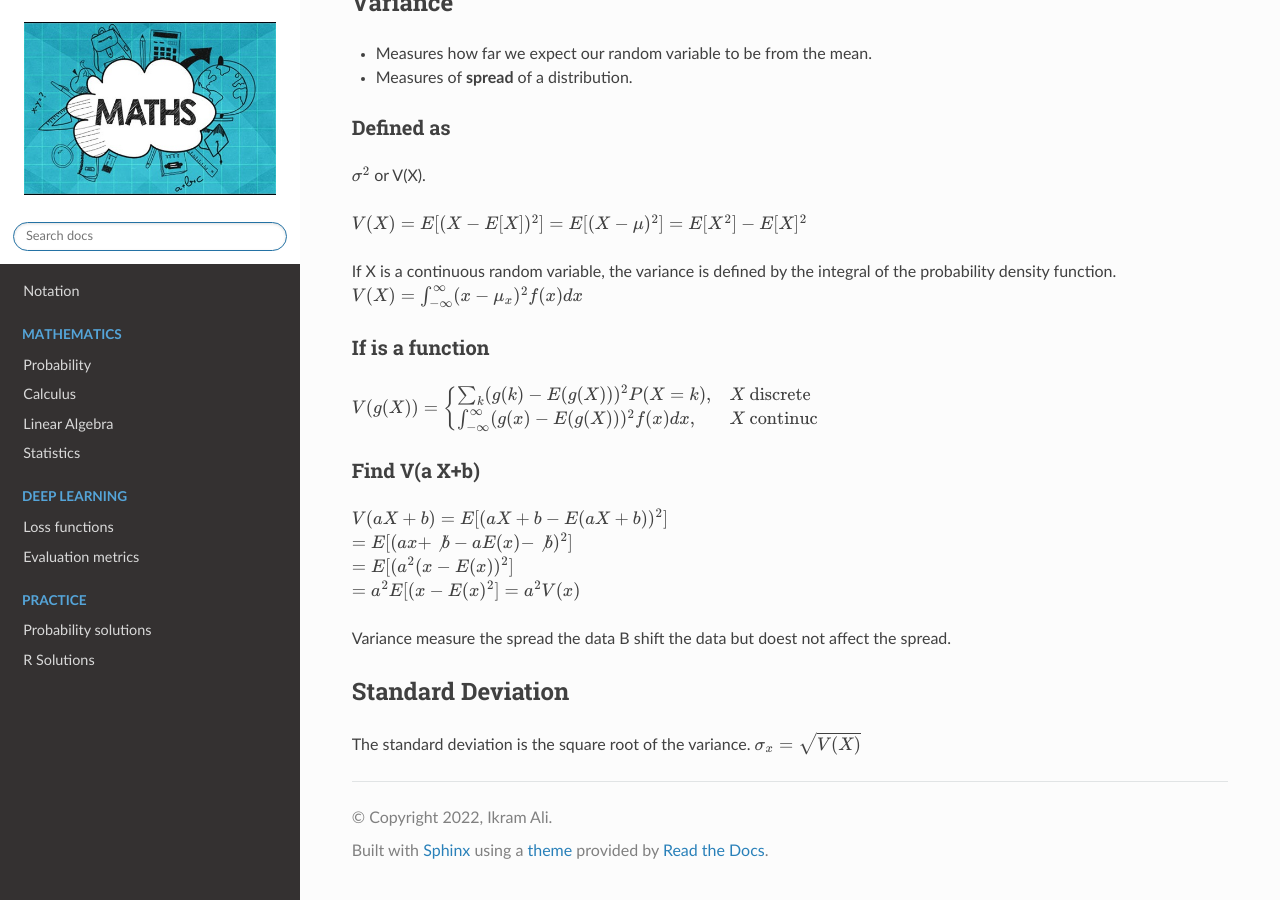
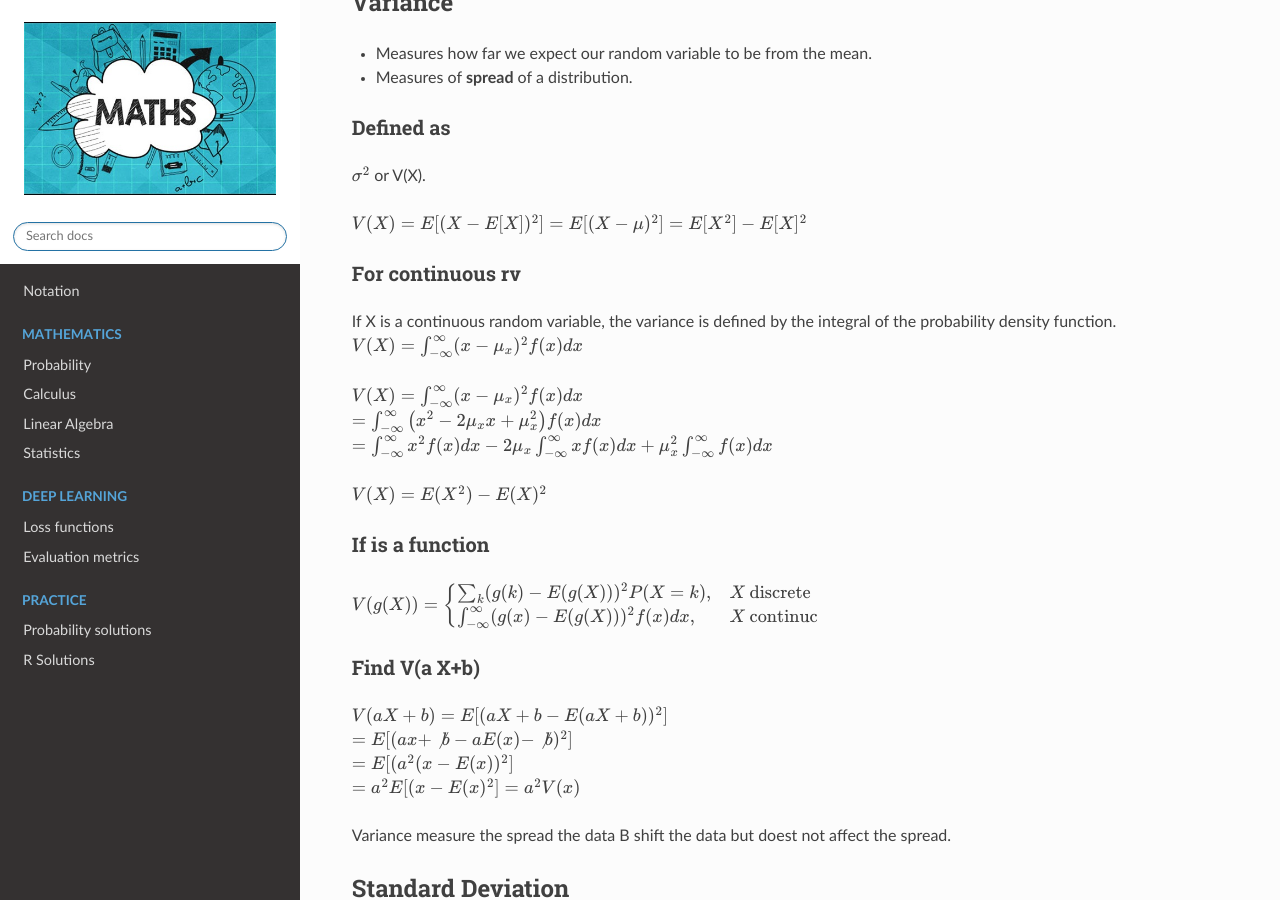
Before and after one commit to akkefa/ml-notes, a Sphinx documentation site: the page built from docs/probability/random_rv.rst, in a window 1280 px wide and 900 px high, scrolled down 2940 px. Built offline with Sphinx 7.4.7 and the Read the Docs theme 2.0.0, drawn with Linux system fonts in a browser that asks for light colours.

Commit message:
New changes.

```diff
--- a/docs/probability/random_rv.rst
+++ b/docs/probability/random_rv.rst
@@ -153,9 +153,16 @@ Defined as
 
 
 
-
+For continuous rv
+^^^^^^^^^^^^^^^^^^
 If X is a continuous random variable, the variance is defined by the integral of the probability density function.
 :math:`V(X)=\int_{-\infty}^{\infty} (x - \mu_x)^2 f(x) d x`
+
+| :math:`V(X)=\int_{-\infty}^{\infty} (x - \mu_x)^2 f(x) d x`
+| :math:`= \int_{-\infty}^{\infty}\left(x^{2}-2 \mu_{x} x+\mu_{x}^{2}\right) f(x) d x`
+| :math:`= \int_{-\infty}^{\infty}x^{2} f(x) d x - 2 \mu_{x} \int_{-\infty}^{\infty}x f(x) d x + \mu_{x}^{2} \int_{-\infty}^{\infty}f(x) d x`
+
+:math:`V(X) = E(X^2)-E(X)^2`
 
 
 
```
Also changed, not shown: docs/probability/continuous_rv.rst (+0 -11 lines).
